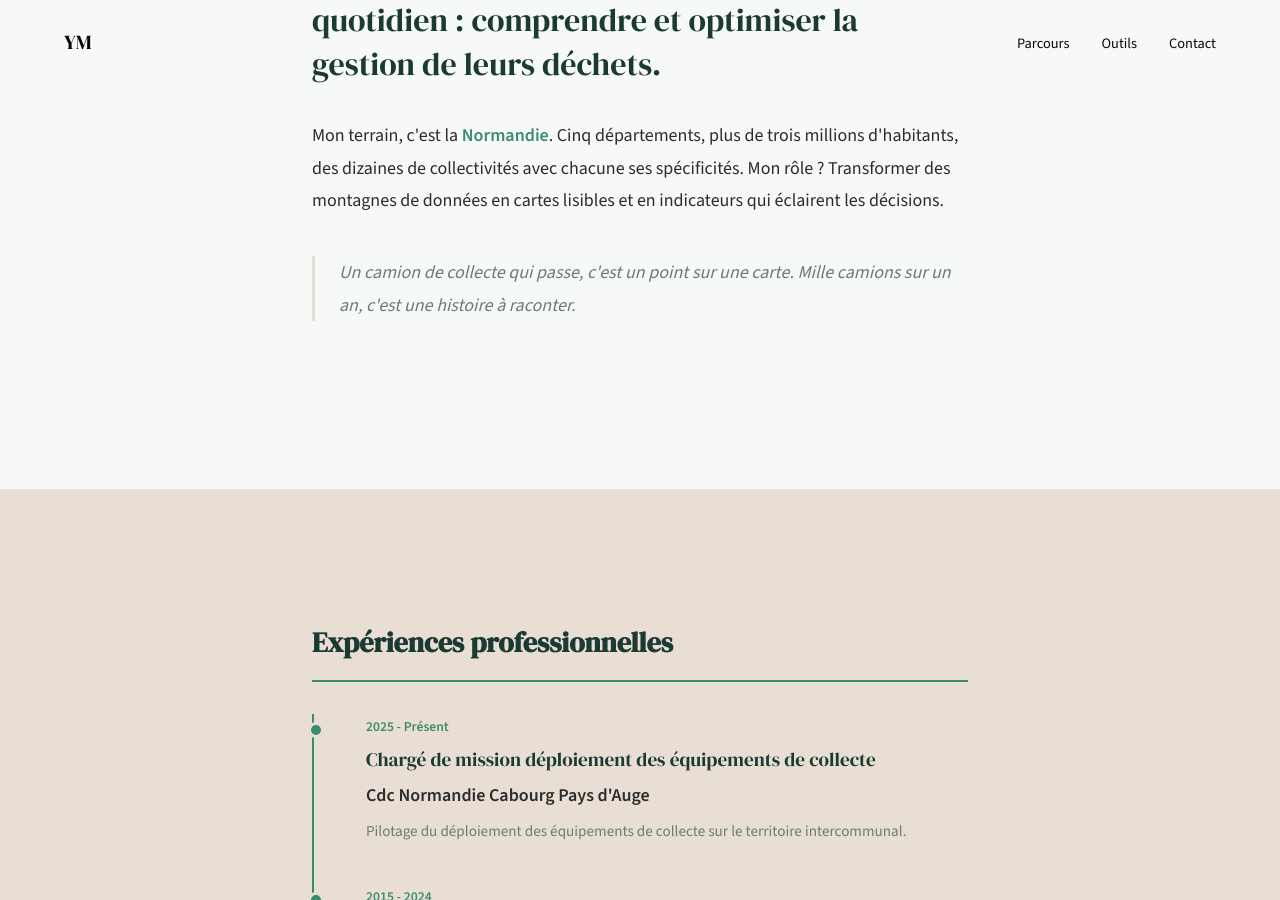
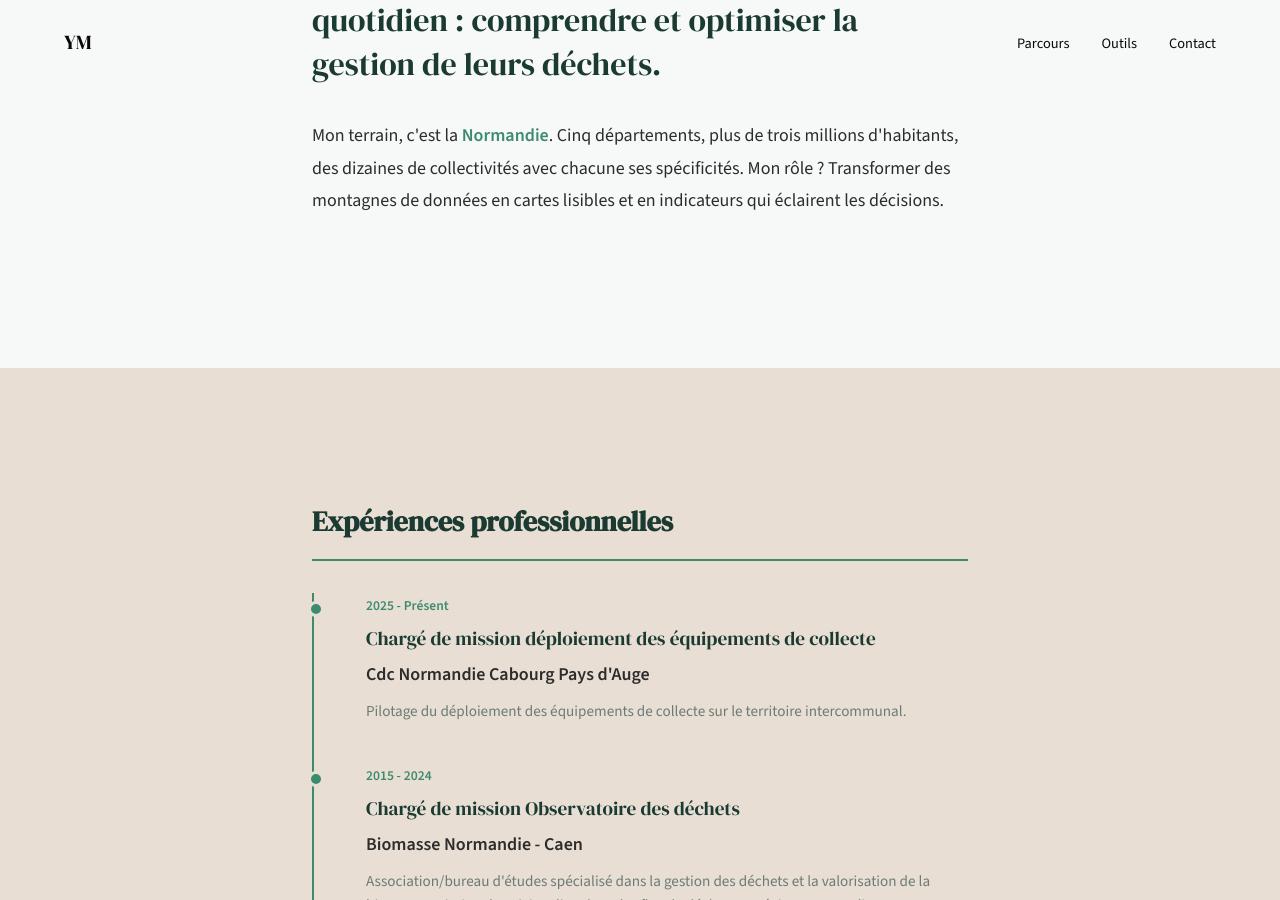
Before and after one commit to yvesmarti/yvesmarti.github.io, a Jekyll site: the page built from index.html, in a window 1280 px wide and 900 px high, scrolled down 1120 px. Built offline with Jekyll 4.4.1, drawn with Linux system fonts in a browser that asks for light colours.

Commit message:
Update index.html

```diff
--- a/index.html
+++ b/index.html
@@ -20,10 +20,6 @@ layout: default
     </p>
     <p>
         Mon terrain, c'est la <span class="highlight">Normandie</span>. Cinq départements, plus de trois millions d'habitants, des dizaines de collectivités avec chacune ses spécificités. Mon rôle ? Transformer des montagnes de données en cartes lisibles et en indicateurs qui éclairent les décisions.
-    </p>
-    <p class="aside">
-        Un camion de collecte qui passe, c'est un point sur une carte. Mille camions sur un an, c'est une histoire à raconter.
-    </p>
 </div>
 
 <!-- Parcours -->
```
